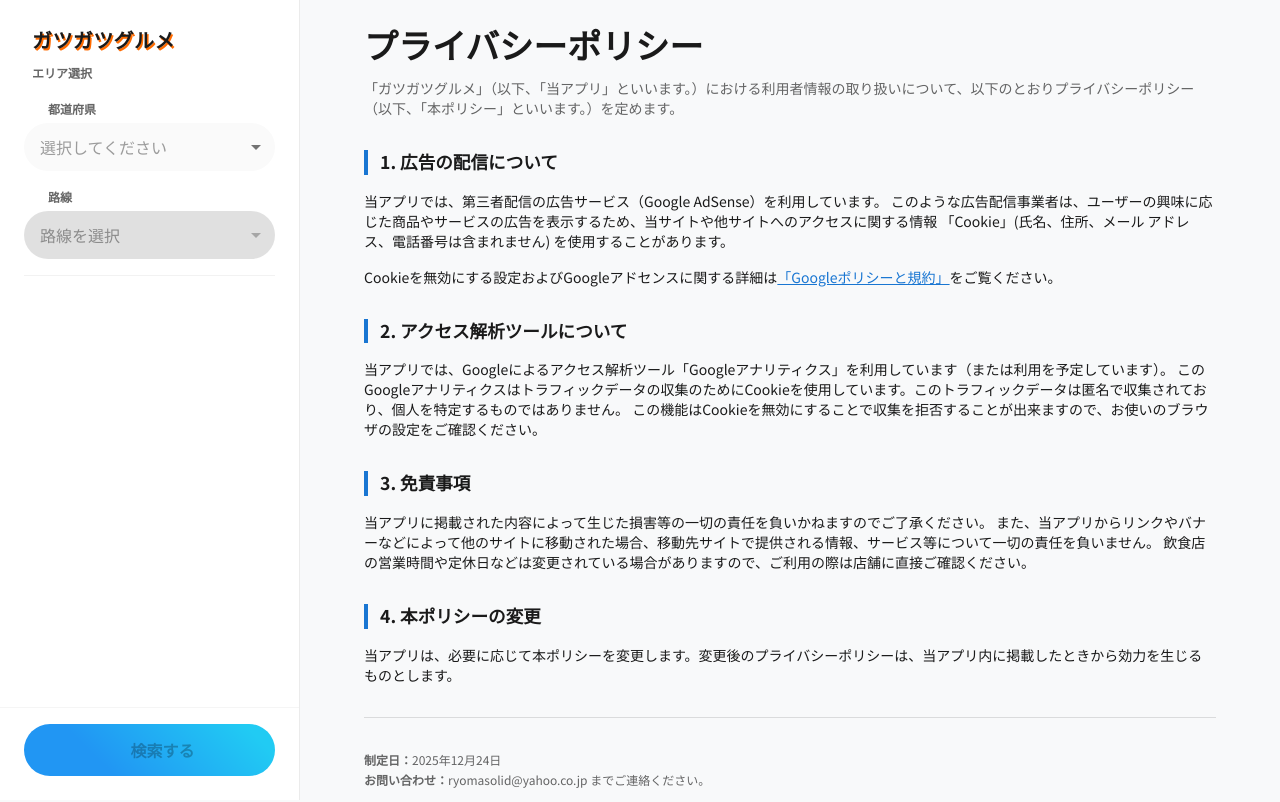
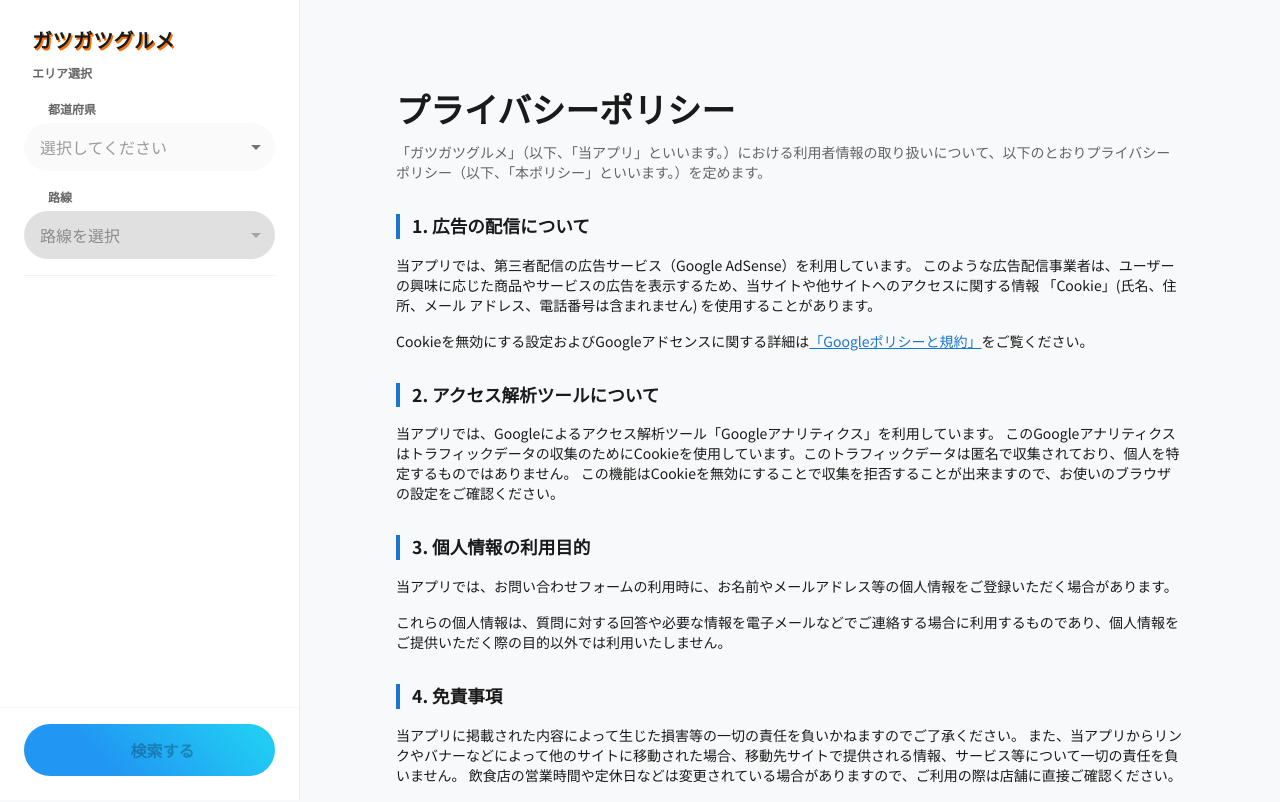
Before and after one commit to ryomasolid/gatsugatsu-gurume, a Next.js app: page /privacy in a window 1280 px wide. Shown: the top 802 px of the page. Built offline with nearby package versions, Linux system fonts and the light colour scheme; some icons are missing.

Commit message:
fix: privacy

```diff
--- a/app/privacy/page.tsx
+++ b/app/privacy/page.tsx
@@ -2,8 +2,8 @@ import { Box, Container, Divider, Paper, Typography } from "@mui/material";
 
 export default function PrivacyPolicy() {
   return (
-    <Container maxWidth="md">
-      <Paper elevation={0} sx={{ bgcolor: "transparent" }}>
+    <Container maxWidth="md" sx={{ py: 4 }}>
+      <Paper elevation={0} sx={{ p: 4, bgcolor: "transparent" }}>
         <Typography variant="h4" component="h1" gutterBottom fontWeight="bold">
           プライバシーポリシー
         </Typography>
@@ -36,13 +36,22 @@ export default function PrivacyPolicy() {
 
         <Section title="2. アクセス解析ツールについて">
           <Typography variant="body2" paragraph>
-            当アプリでは、Googleによるアクセス解析ツール「Googleアナリティクス」を利用しています（または利用を予定しています）。
+            当アプリでは、Googleによるアクセス解析ツール「Googleアナリティクス」を利用しています。
             このGoogleアナリティクスはトラフィックデータの収集のためにCookieを使用しています。このトラフィックデータは匿名で収集されており、個人を特定するものではありません。
             この機能はCookieを無効にすることで収集を拒否することが出来ますので、お使いのブラウザの設定をご確認ください。
           </Typography>
         </Section>
 
-        <Section title="3. 免責事項">
+        <Section title="3. 個人情報の利用目的">
+          <Typography variant="body2" paragraph>
+            当アプリでは、お問い合わせフォームの利用時に、お名前やメールアドレス等の個人情報をご登録いただく場合があります。
+          </Typography>
+          <Typography variant="body2" paragraph>
+            これらの個人情報は、質問に対する回答や必要な情報を電子メールなどでご連絡する場合に利用するものであり、個人情報をご提供いただく際の目的以外では利用いたしません。
+          </Typography>
+        </Section>
+
+        <Section title="4. 免責事項">
           <Typography variant="body2" paragraph>
             当アプリに掲載された内容によって生じた損害等の一切の責任を負いかねますのでご了承ください。
             また、当アプリからリンクやバナーなどによって他のサイトに移動された場合、移動先サイトで提供される情報、サービス等について一切の責任を負いません。
@@ -50,7 +59,7 @@ export default function PrivacyPolicy() {
           </Typography>
         </Section>
 
-        <Section title="4. 本ポリシーの変更">
+        <Section title="5. 本ポリシーの変更">
           <Typography variant="body2" paragraph>
             当アプリは、必要に応じて本ポリシーを変更します。変更後のプライバシーポリシーは、当アプリ内に掲載したときから効力を生じるものとします。
           </Typography>
@@ -64,7 +73,8 @@ export default function PrivacyPolicy() {
           </Typography>
           <Typography variant="caption" display="block" color="text.secondary">
             <strong>お問い合わせ：</strong>
-            ryomasolid@yahoo.co.jp までご連絡ください。
+            ryomasolid@yahoo.co.jp
+            またはお問い合わせフォームよりご連絡ください。
           </Typography>
         </Box>
       </Paper>
```
